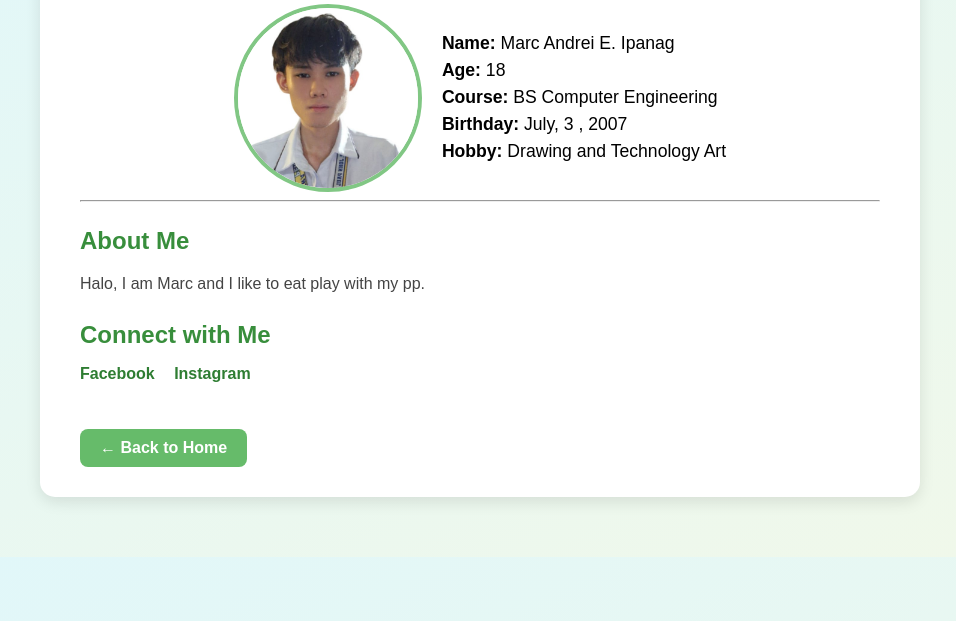
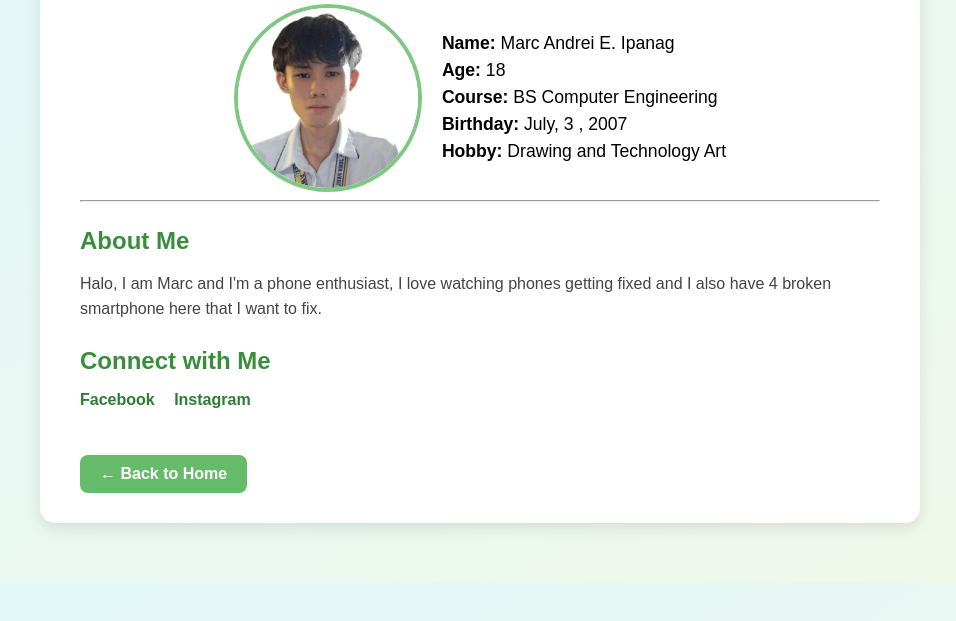
Before and after one commit to mipanag56-ship-it/HTML-new, a plain HTML site: page autobiography.html in a window 1280 px wide. Shown: the part 175-796 px from the top of the page, without its empty margins (160-1116 px from the left). Drawn offline with Linux system fonts and the light colour scheme.

Commit message:
update autobiography.html

```diff
--- a/autobiography.html
+++ b/autobiography.html
@@ -27,7 +27,7 @@
     <section class="bio-section">
       <h2>About Me</h2>
       <p>
-        Halo, I am Marc and I like to eat play with my pp.
+        Halo, I am Marc and I'm a phone enthusiast, I love watching phones getting fixed and I also have 4 broken smartphone here that I want to fix.
       </p>
     </section>
 
```
